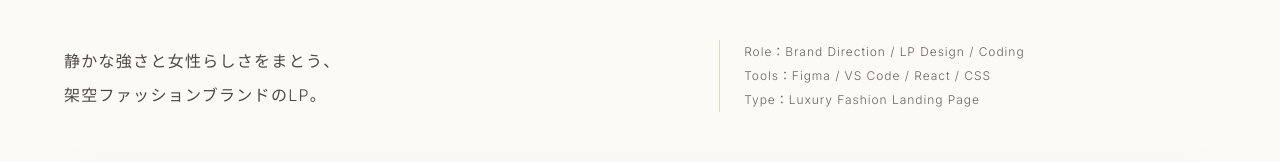
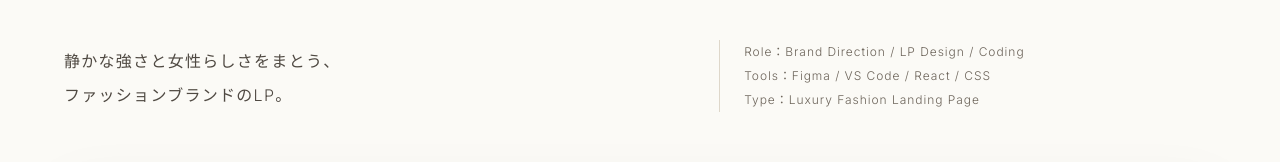
Before and after one commit to takako-design/takako-portfolio, a Next.js app: page /works/melia-noir in a window 1280 px wide. Shown: the part 379-541 px from the top of the page. Built offline with nearby package versions, Linux system fonts and the light colour scheme; no server answers.

Commit message:
架空を消した

```diff
--- a/app/works/lento-bloom/page.tsx
+++ b/app/works/lento-bloom/page.tsx
@@ -3,7 +3,7 @@ import Link from "next/link";
 const details = [
   {
     label: "Client",
-    value: "架空フラワーギフトブランド",
+    value: "フラワーギフトブランド",
   },
   {
     label: "Year",
--- a/app/works/melia-noir/page.tsx
+++ b/app/works/melia-noir/page.tsx
@@ -20,7 +20,7 @@ export default function MeliaNoirPage() {
               <p className="mt-8 max-w-xl text-sm font-light leading-[2.1] tracking-[0.08em] text-[#4f4942] md:text-base">
                 静かな強さと女性らしさをまとう、
                 <br className="hidden md:block" />
-                架空ファッションブランドのLP。
+                ファッションブランドのLP。
               </p>
             </div>
 
--- a/components/sections/web-works-section.tsx
+++ b/components/sections/web-works-section.tsx
@@ -83,7 +83,7 @@ export function WebWorksSection() {
                   <dt className="w-16 font-light uppercase tracking-widest text-foreground/50">
                     Client
                   </dt>
-                  <dd className="font-light">架空フラワーギフトブランド</dd>
+                  <dd className="font-light">フラワーギフトブランド</dd>
                 </div>
                 <div className="flex gap-4">
                   <dt className="w-16 font-light uppercase tracking-widest text-foreground/50">
@@ -348,7 +348,7 @@ export function WebWorksSection() {
                   <dt className="w-16 font-light uppercase tracking-widest text-foreground/50">
                     Client
                   </dt>
-                  <dd className="font-light">架空ファッションブランド</dd>
+                  <dd className="font-light">ファッションブランド</dd>
                 </div>
                 <div className="flex gap-4">
                   <dt className="w-16 font-light uppercase tracking-widest text-foreground/50">
```
